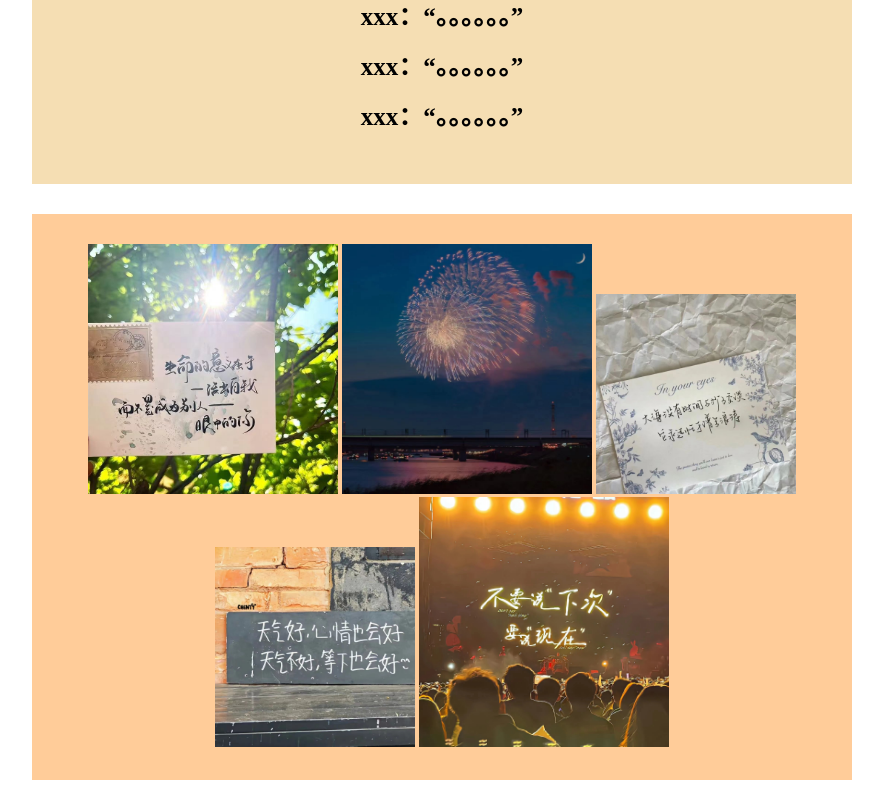
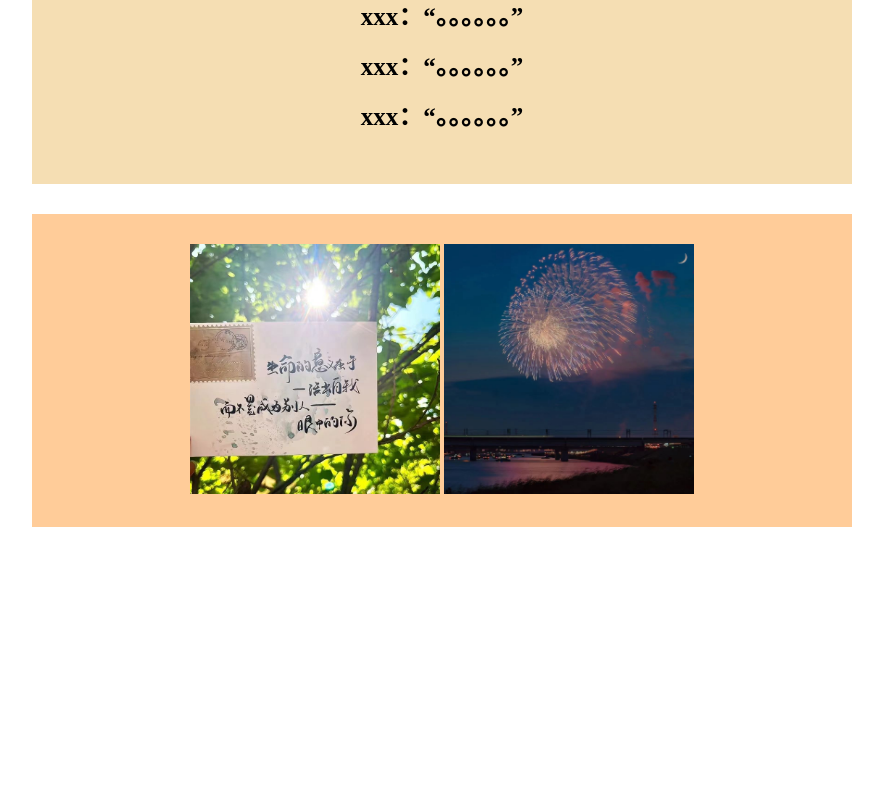
Before and after one commit to GuanYun2117/202417, a plain HTML site: page index.html in a window 1280 px wide. Shown: the part 5420-6230 px from the top of the page, without its empty margins (198-1081 px from the left). After the commit the page ends 5977 px from the top, so only its background shows below. Drawn offline with Linux system fonts and the light colour scheme.

Commit message:
Update index.html

```diff
--- a/index.html
+++ b/index.html
@@ -191,9 +191,6 @@
       <a name="picture"></a>
       <img src="see1.jpg"width="250px"height="250px">
       <img src="see2.jpg"width="250px"height="250px">
-      <img src="see3.jpg"width="200px"height="200px">
-      <img src="see4.jpg"width="200px"height="200px">
-      <img src="see5.jpg"width="250px"height="250px">
       </div>
 </body>
 </html>
```
